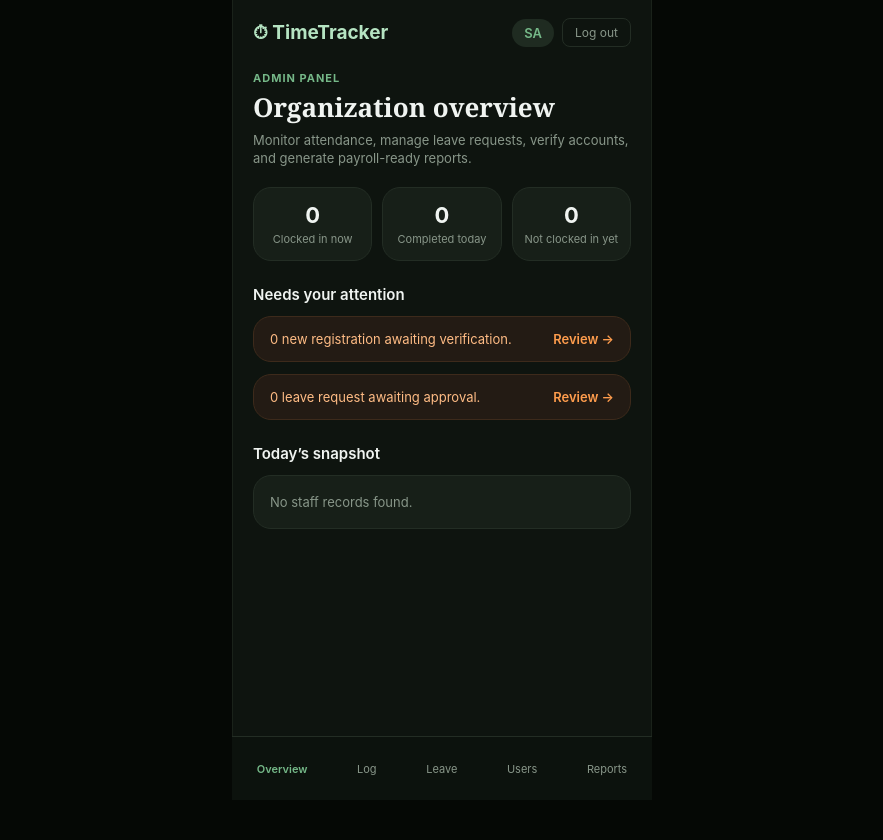
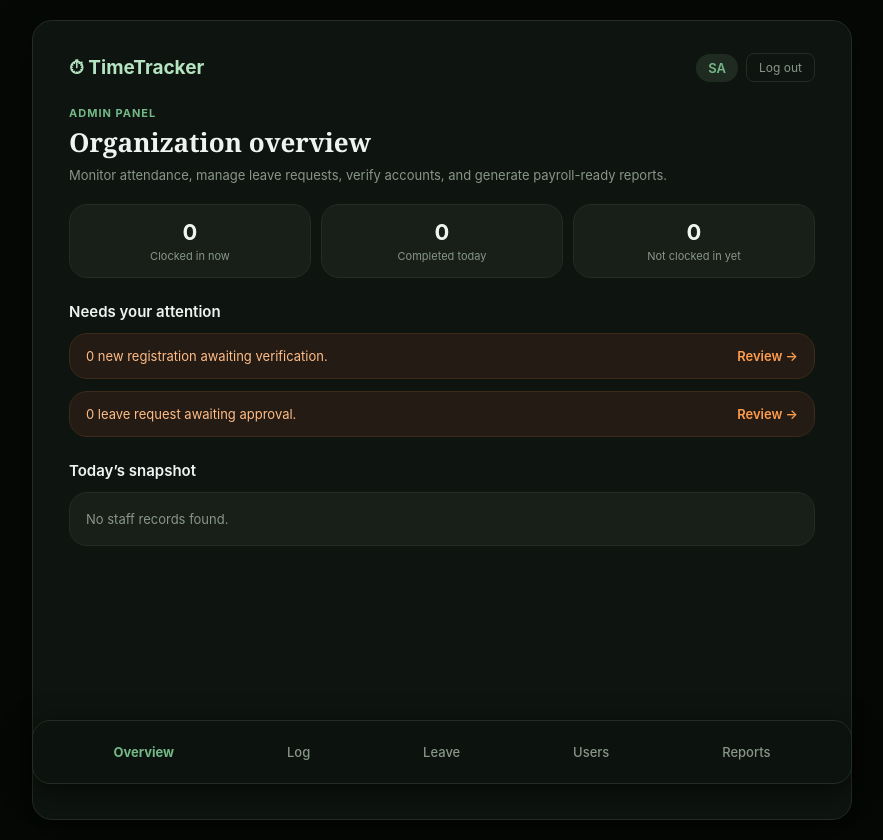
Before and after one commit to sairaarias/timeTracker, a Django app: page /admin-panel/ in a window 1280 px wide. Shown: the whole page, without its empty margins (198-1081 px from the left). Before the commit the page ends 776 px from the top, so only its background shows below. Run offline with Django 5.2, Linux system fonts and the light colour scheme; the visitor is signed in with stand-in values (Sample User, id 1); data that the repository does not hold is empty.

Commit message:
Add responsive layout to admin base template

```diff
--- a/TimeTracker/templates/TimeTracker/admin_base.html
+++ b/TimeTracker/templates/TimeTracker/admin_base.html
@@ -15,27 +15,135 @@
         --text-muted: #889689;
         --accent-orange: #d97736;
     }
-        * { box-sizing: border-box; margin: 0; padding: 0; font-family: -apple-system, BlinkMacSystemFont, "Segoe UI", Roboto, sans-serif; }
-        body { background: #050805; color: var(--text-main); display: flex; justify-content: center; min-height: 100vh; }
-        .app-shell { width: 100%; max-width: 420px; background: var(--bg); min-height: 100vh; padding: 18px 20px 85px 20px; position: relative; border-left: 1px solid #1a221a; border-right: 1px solid #1a221a; }
+
+    *, *::before, *::after {
+        box-sizing: border-box;
+        margin: 0;
+        padding: 0;
+        font-family: -apple-system, BlinkMacSystemFont, "Segoe UI", Roboto, sans-serif;
+    }
+
+    body {
+        background: #050805;
+        color: var(--text-main);
+        display: flex;
+        justify-content: center;
+        min-height: 100vh;
+        overflow-x: hidden;
+    }
+
+    /* Base Mobile Shell (CP) */
+    .app-shell {
+        width: 100%;
+        max-width: 100%;
+        background: var(--bg);
+        min-height: 100vh;
+        padding: 18px 20px 95px 20px;
+        position: relative;
+        border-left: 1px solid #1a221a;
+        border-right: 1px solid #1a221a;
+        transition: max-width 0.2s ease;
+    }
+
+    /* Laptop & Desktop Shell Adaptation */
+    @media (min-width: 768px) {
+        .app-shell {
+            max-width: 820px; /* Wider room for admin tables, logs, and rosters */
+            padding: 32px 36px 115px 36px;
+            margin: 20px 0;
+            border-radius: 20px;
+            border: 1px solid var(--surface-border);
+            box-shadow: 0 12px 40px rgba(0, 0, 0, 0.45);
+        }
+    }
+
     .top-nav { display: flex; align-items: center; justify-content: space-between; margin-bottom: 24px; }
     .brand { display: flex; align-items: center; gap: 8px; font-weight: 700; font-size: 19px; color: #b5e4c2; }
     .avatar-badge { background: #1f2b21; color: var(--primary); padding: 6px 12px; border-radius: 20px; font-weight: 600; font-size: 13px; }
-        .btn-logout { background: transparent; border: 1px solid var(--surface-border); color: var(--text-muted); padding: 6px 12px; border-radius: 8px; font-size: 12px; cursor: pointer; text-decoration: none; }
+    .btn-logout { background: transparent; border: 1px solid var(--surface-border); color: var(--text-muted); padding: 6px 12px; border-radius: 8px; font-size: 12px; cursor: pointer; text-decoration: none; transition: background 0.2s; }
+    .btn-logout:hover { background: rgba(255, 255, 255, 0.05); }
 
     .page-tag { font-size: 11px; font-weight: 700; letter-spacing: 1px; color: var(--primary); text-transform: uppercase; margin-bottom: 4px; }
     .page-title { font-size: 26px; font-family: Georgia, serif; font-weight: 600; margin-bottom: 6px; }
     .page-sub { color: var(--text-muted); font-size: 13px; margin-bottom: 20px; line-height: 1.4; }
     .card { background: var(--surface); border: 1px solid var(--surface-border); border-radius: 18px; padding: 16px; margin-bottom: 12px; }
 
-        .btn-primary { width: 100%; background: var(--primary); color: #0b170e; border: none; border-radius: 12px; padding: 12px; font-weight: 700; font-size: 14px; cursor: pointer; text-align: center; }
-        .btn-secondary { width: 100%; background: #161e17; border: 1px solid var(--surface-border); color: var(--text-main); border-radius: 12px; padding: 12px; font-weight: 700; font-size: 14px; cursor: pointer; }
+    .btn-primary { width: 100%; background: var(--primary); color: #0b170e; border: none; border-radius: 12px; padding: 12px; font-weight: 700; font-size: 14px; cursor: pointer; text-align: center; text-decoration: none; display: inline-block; transition: background 0.2s; }
+    .btn-primary:hover { background: var(--primary-hover); }
+    .btn-secondary { width: 100%; background: #161e17; border: 1px solid var(--surface-border); color: var(--text-main); border-radius: 12px; padding: 12px; font-weight: 700; font-size: 14px; cursor: pointer; text-decoration: none; display: inline-block; text-align: center; }
 
-        .bottom-nav { position: fixed; bottom: 0; left: 50%; transform: translateX(-50%); width: 100%; max-width: 420px; background: #0c120d; border-top: 1px solid var(--surface-border); display: flex; justify-content: space-around; align-items: center; padding: 16px 0; min-height: 64px; z-index: 100; }
-        .nav-item { color: var(--text-muted); text-decoration: none; display: flex; flex-direction: column; align-items: center; font-size: 11px; gap: 4px; }
-        .nav-item.active { color: var(--primary); font-weight: 600; }
+    /* Responsive Bottom Navigation Bar */
+    .bottom-nav {
+        position: fixed;
+        bottom: 0;
+        left: 0;
+        width: 100%;
+        background: #0c120d;
+        border-top: 1px solid var(--surface-border);
+        display: flex;
+        justify-content: space-around;
+        align-items: center;
+        padding: 14px 12px;
+        min-height: 64px;
+        z-index: 100;
+    }
 
-        input, select { width: 100%; background: #121813; border: 1px solid var(--surface-border); border-radius: 12px; padding: 12px 14px; color: var(--text-main); font-size: 14px; outline: none; }
+    .nav-item {
+        color: var(--text-muted);
+        text-decoration: none;
+        display: flex;
+        flex-direction: column;
+        align-items: center;
+        font-size: 12px;
+        font-weight: 500;
+        gap: 4px;
+        padding: 6px 12px;
+        border-radius: 8px;
+        transition: color 0.2s ease, background-color 0.2s ease;
+    }
+    .nav-item:hover { color: var(--text-main); }
+    .nav-item.active { color: var(--primary); font-weight: 700; }
+
+    @media (min-width: 768px) {
+        .bottom-nav {
+            left: 50%;
+            transform: translateX(-50%);
+            max-width: 820px;
+            bottom: 16px;
+            border: 1px solid var(--surface-border);
+            border-radius: 18px;
+            padding: 12px 24px;
+            box-shadow: 0 8px 30px rgba(0, 0, 0, 0.55);
+        }
+        .nav-item { font-size: 13px; }
+    }
+
+    /* Inputs & Select Elements */
+    input, select, textarea {
+        width: 100%;
+        background: #121813;
+        border: 1px solid var(--surface-border);
+        border-radius: 12px;
+        padding: 12px 14px;
+        color: var(--text-main);
+        font-size: 14px;
+        outline: none;
+        box-sizing: border-box;
+    }
+    input:focus, select:focus, textarea:focus {
+        border-color: var(--primary);
+        box-shadow: 0 0 0 1px var(--primary);
+    }
+
+    /* Responsive Data Tables for Admin Logs & Rosters */
+    .table-responsive {
+        width: 100%;
+        overflow-x: auto;
+        -webkit-overflow-scrolling: touch;
+        margin-bottom: 16px;
+        border-radius: 12px;
+        border: 1px solid var(--surface-border);
+    }
 </style>
 </head>
 <body>
```
Also changed, not shown: TimeTracker/templates/TimeTracker/base.html (+119 -9 lines). Lines whose indentation alone changed are shown as unchanged.
